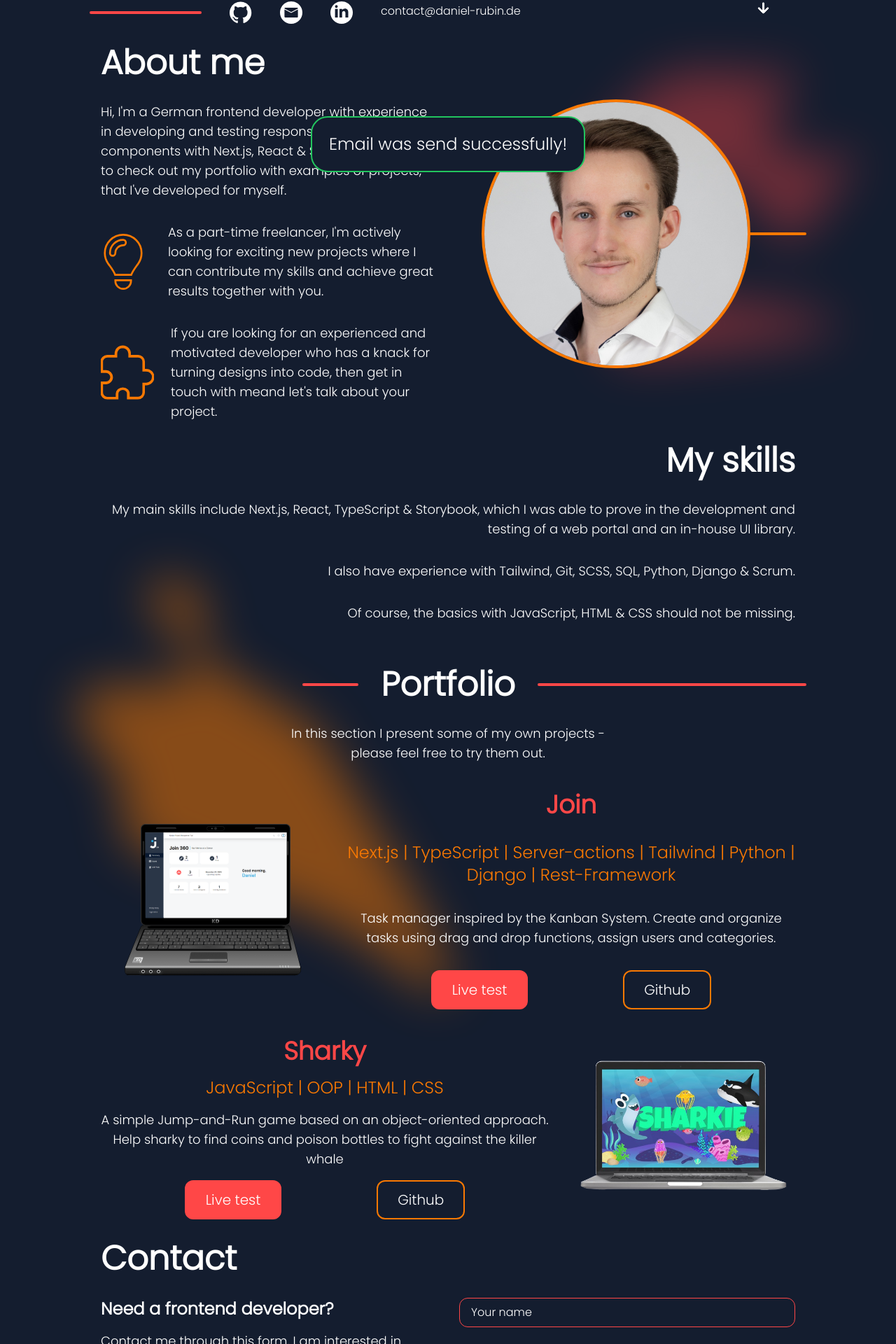
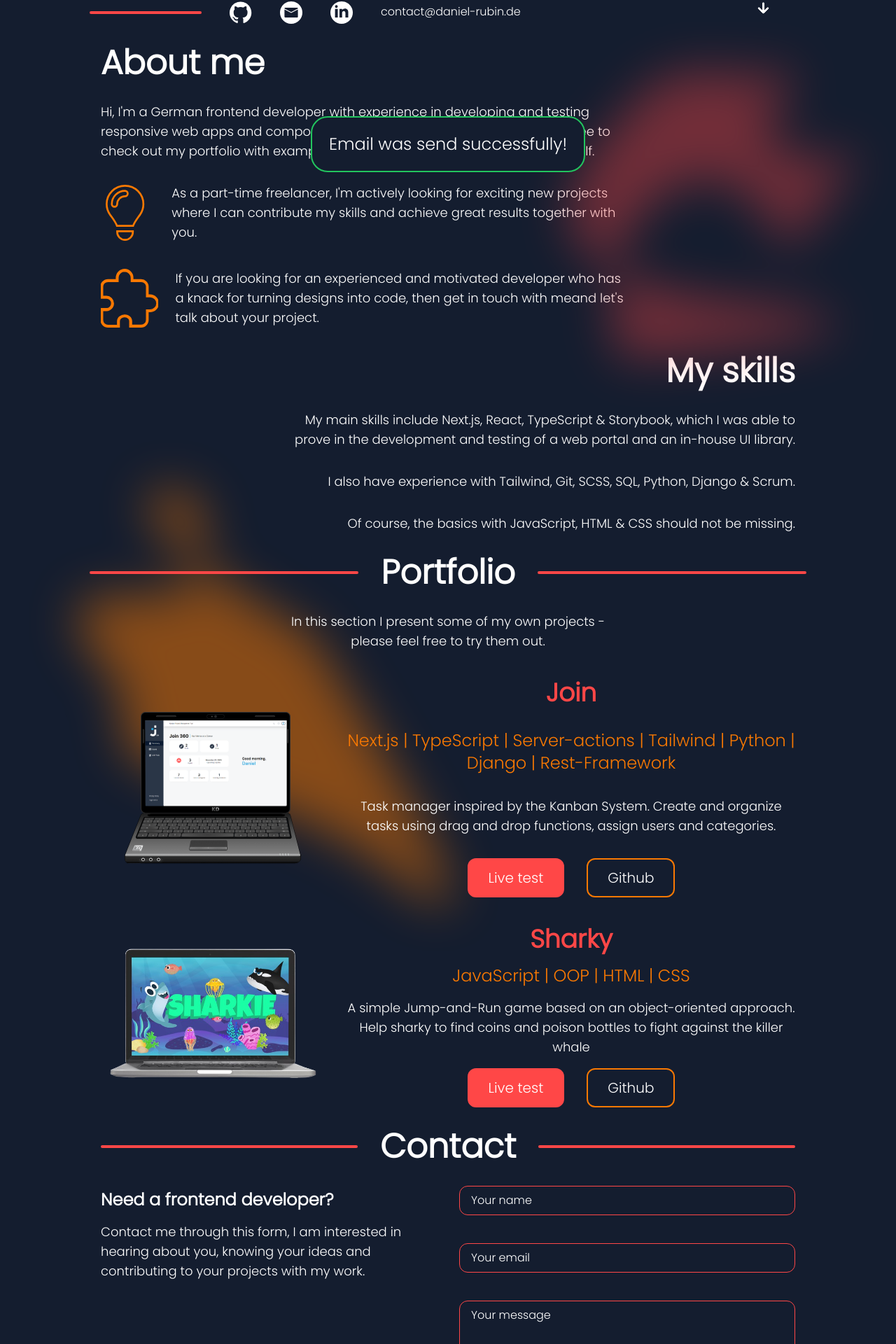
Before and after one commit to d-rubin/Homepage, a Next.js app: page / in a window 1280 px wide. Shown: the part 754-2674 px from the top of the page at 70% size. Built offline with nearby package versions, Linux system fonts and the light colour scheme.

Commit message:
style: optimized style

```diff
--- a/components/Footer.tsx
+++ b/components/Footer.tsx
@@ -3,7 +3,7 @@ import Link from "next/link";
 
 const Footer = () => {
   return (
-    <footer className="mt-8 bg-[#141D2F] border-t-2 border-t-orange flex flex-col md:flex-row md:h-20 justify-between gap-6 items-center p-4">
+    <footer className="mt-12 bg-[#141D2F] border-t-2 border-t-orange flex flex-col md:flex-row md:h-32 justify-between gap-4 items-center px-4 py-6">
       <p className="cursor-default text-2xl">© Daniel Rubin 2023</p>
       <SocialIcons />
       <div className="group">
--- a/components/NavItem.tsx
+++ b/components/NavItem.tsx
@@ -10,7 +10,7 @@ const NavItem = ({ text }: { text: string }) => {
       >
         {text}
       </Link>
-      <div className="w-14 border-2 rounded border-transparent group-hover:border-red group-focus-within:border-red transition-all" />
+      <div className="w-full border-2 rounded border-transparent group-hover:border-red group-focus-within:border-red transition-all" />
     </span>
   );
 };
--- a/components/sections/AboutMe.tsx
+++ b/components/sections/AboutMe.tsx
@@ -11,7 +11,7 @@ const AboutMe = () => {
         alt="About me background"
         className="absolute object-cover top-20 -right-40 opacity-40 sm:-right-60 sm:scale-75 sm:-top-32"
       />
-      <div className="flex pl-4 pr-4 lg:pr-0 flex-col gap-8 lg:w-1/2 cursor-default">
+      <div className="flex pl-4 pr-4 lg:pr-0 flex-col gap-8 md:w-3/4 cursor-default">
         <h2 className="text-5xl font-extrabold">About me</h2>
         <p className="text-lg">
           {/* eslint-disable-next-line react/no-unescaped-entities */}
@@ -42,12 +42,12 @@ const AboutMe = () => {
           </p>
         </span>
       </div>
-      <div className="w-1/2 hidden lg:flex items-center justify-end pr-20">
-        <div className="relative rounded-full h-96 w-96 overflow-hidden border-4 border-orange">
-          <Image src={aboutMeImg} fill alt="About me Image" />
-        </div>
-        <span className="absolute right-0 border-t-orange border-t-4 rounded-tr rounded-br w-20" />
-      </div>
+      {/*<div className="w-1/2 hidden lg:flex items-center justify-end pr-20">*/}
+      {/*  <div className="relative rounded-full h-96 w-96 overflow-hidden border-4 border-orange">*/}
+      {/*    <Image src={aboutMeImg} fill alt="About me Image" />*/}
+      {/*  </div>*/}
+      {/*  <span className="absolute right-0 border-t-orange border-t-4 rounded-tr rounded-br w-20" />*/}
+      {/*</div>*/}
     </div>
   );
 };
--- a/components/sections/Contact.tsx
+++ b/components/sections/Contact.tsx
@@ -3,10 +3,16 @@ import ContactForm from "@/components/forms/ContactForm";
 const Contact = () => {
   return (
     <div id="contact" className="flex flex-col gap-8 px-4">
-      <h2 className="text-5xl font-extrabold">Contact</h2>
+      <div className="w-full flex items-center justify-center relative">
+        <div className="w-full flex items-center justify-end">
+          <div className="rounded border-t-4 border-red w-full" />
+        </div>
+        <h2 className="text-5xl font-extrabold w-fit px-8">Contact</h2>
+        <div className="rounded w-full border-t-4 border-red" />
+      </div>
       <div className="flex flex-col md:flex-row gap-8">
         <span className="md:w-1/2">
-          <h3 className="text-2xl font-extrabold">
+          <h3 className="text-2xl font-extrabold md:mt-1">
             Need a frontend developer?
           </h3>
           <p className="text-lg mt-4">
--- a/components/sections/Intro.tsx
+++ b/components/sections/Intro.tsx
@@ -69,7 +69,7 @@ const Intro = () => {
           >
             contact@daniel-rubin.de
           </Link>
-          <div className="w-14 border-2 rounded border-transparent group-hover:border-red group-focus-within:border-red transition-all" />
+          <div className="w-full border-b-2 rounded border-transparent group-hover:border-red group-focus-within:border-red transition-all" />
         </span>
         <span className="hidden absolute gap-4 items-center justify-center rotate-90 right-0 bottom-16 md:flex">
           <p className="cursor-default">Scroll down</p>
--- a/components/sections/Portfolio.tsx
+++ b/components/sections/Portfolio.tsx
@@ -9,7 +9,7 @@ const Portfolio = () => {
       <div className="flex flex-col gap-8 items-center">
         <div className="w-full flex items-center justify-center relative">
           <div className="w-full flex items-center justify-end">
-            <div className="rounded border-t-4 border-red w-full lg:w-20" />
+            <div className="rounded border-t-4 border-red w-full" />
           </div>
           <h2 className="text-5xl font-extrabold w-fit px-8">Portfolio</h2>
           <div className="rounded w-full border-t-4 border-red" />
@@ -19,7 +19,7 @@ const Portfolio = () => {
           to try them out.
         </p>
       </div>
-      <div className="flex flex-col-reverse md:flex-row gap-8 px-4 items-center">
+      <div className="flex flex-col md:flex-row gap-8 px-4 items-center">
         <Image
           src={laptop1}
           alt="Laptop with Image of join"
@@ -35,7 +35,7 @@ const Portfolio = () => {
             Task manager inspired by the Kanban System. Create and organize
             tasks using drag and drop functions, assign users and categories.
           </p>
-          <div className="flex gap-4 justify-between sm:justify-evenly">
+          <div className="flex gap-8 justify-center">
             <LinkButton
               label="Live test"
               href="https://join.daniel-rubin.de"
@@ -51,7 +51,7 @@ const Portfolio = () => {
           </div>
         </div>
       </div>
-      <div className="flex flex-col md:flex-row gap-8 px-4 items-center">
+      <div className="flex flex-col-reverse md:flex-row-reverse gap-8 px-4 items-center">
         <div className="flex flex-col gap-4">
           <h3 className="text-4xl text-red font-extrabold text-center">
             Sharky
@@ -64,7 +64,7 @@ const Portfolio = () => {
             Help sharky to find coins and poison bottles to fight against the
             killer whale
           </p>
-          <div className="flex gap-4 justify-between sm:justify-evenly">
+          <div className="flex gap-8 justify-center">
             <LinkButton
               label="Live test"
               href="https://sharky.daniel-rubin.de/"
--- a/components/sections/Skills.tsx
+++ b/components/sections/Skills.tsx
@@ -10,19 +10,18 @@ const Skills = () => {
         className="absolute -left-50 rotate-180 opacity-50 scale-75"
       />
       <h2 className="text-5xl font-extrabold w-full text-end">My skills</h2>
-      <p className="text-end text-lg">
+      <p className="text-end text-lg md:w-3/4 self-end">
         My main skills include Next.js, React, TypeScript & Storybook, which I
         was able to prove in the development and testing of a web portal and an
         in-house UI library.
       </p>
-      <p className="text-end text-lg">
+      <p className="text-end text-lg md:w-3/4 self-end">
         I also have experience with Tailwind, Git, SCSS, SQL, Python, Django &
         Scrum.
       </p>
-      <p id="portfolio" className="text-end text-lg">
+      <p id="portfolio" className="text-end text-lg md:w-3/4 self-end">
         Of course, the basics with JavaScript, HTML & CSS should not be missing.
       </p>
-      <div className="grid grid-cols-12"></div>
     </div>
   );
 };
```
